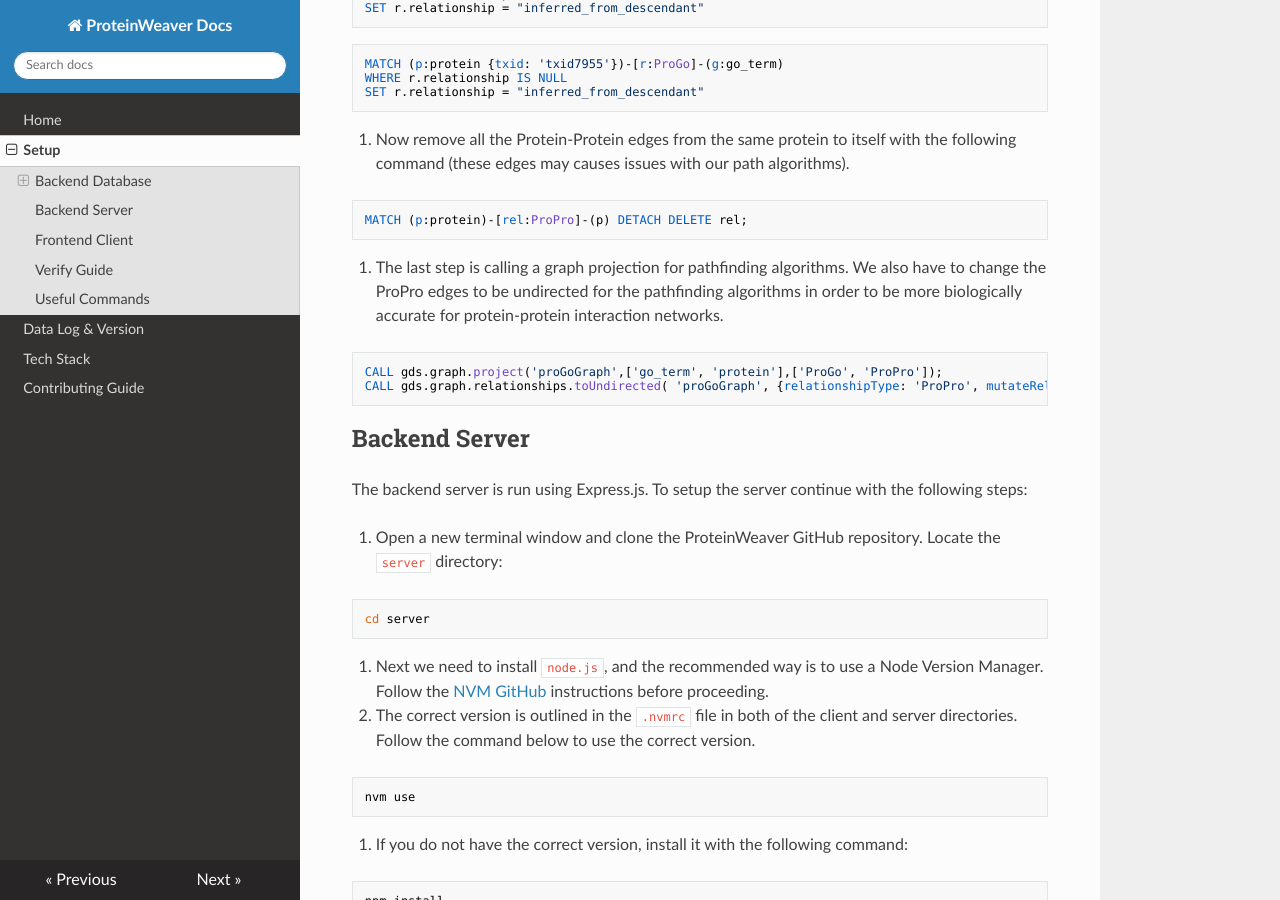
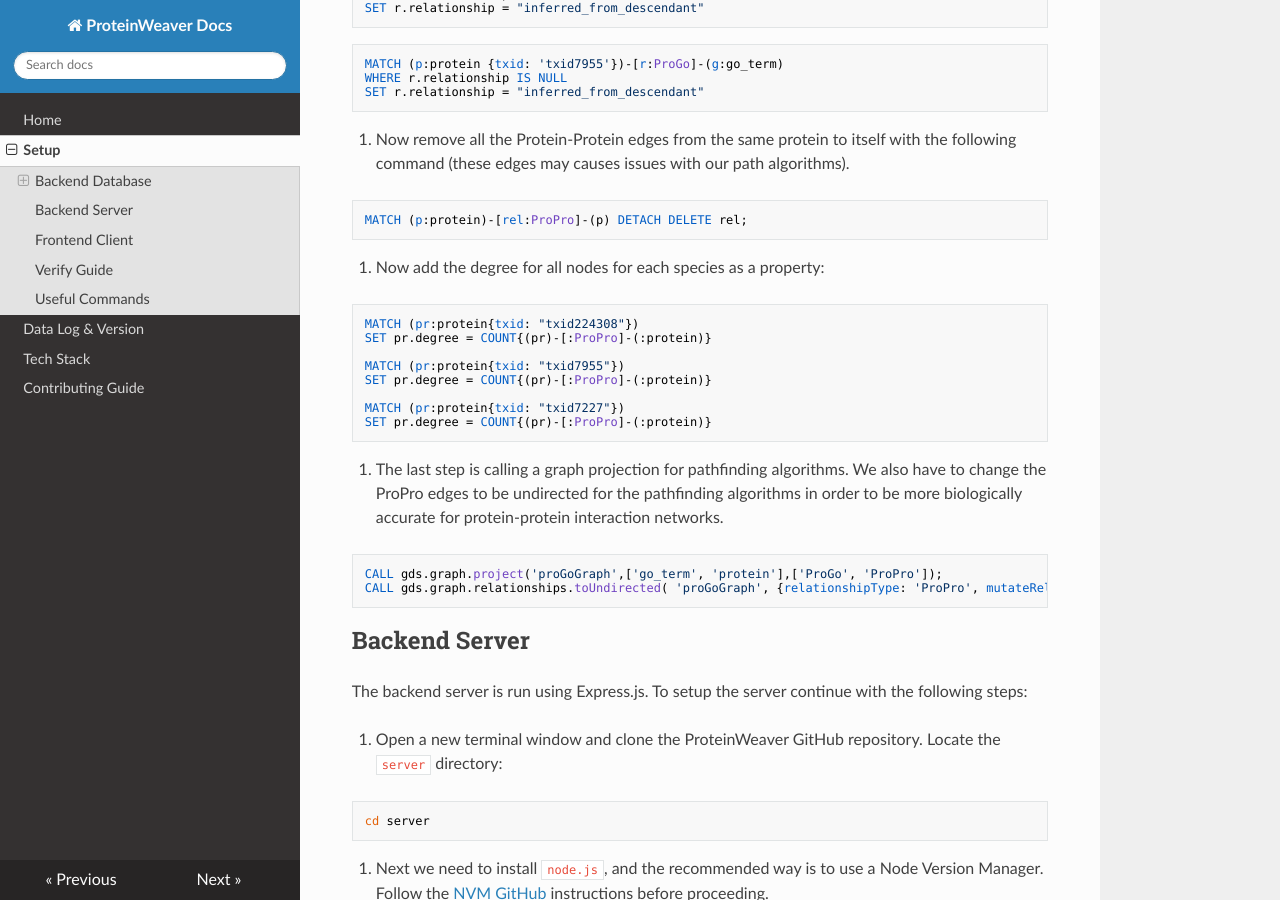
Before and after one commit to Reed-CompBio/protein-weaver, an MkDocs documentation site: the page built from docs/docs/setup.md, in a window 1280 px wide and 900 px high, scrolled down 5569 px. Built offline with MkDocs 1.6.1, drawn with Linux system fonts in a browser that asks for light colours; nearby versions of some CDN libraries.

Commit message:
Add degree to setup and italicize species name in examples

````diff
--- a/client/src/components/SearchBar.jsx
+++ b/client/src/components/SearchBar.jsx
@@ -103,7 +103,7 @@
 
         {/* user examples */}
         <h4 className="example">
-          {spName} Examples:
+          <i>{spName}</i>Examples:
           <a onClick={() => getExample(1)}>#1</a>{" "}
           <a onClick={() => getExample(2)}>#2</a>{" "}
           <a onClick={() => getExample(3)}>#3</a>
--- a/client/src/index.css
+++ b/client/src/index.css
@@ -362,6 +362,10 @@
   font-weight: bold;
 }
 
+.example i {
+  margin-right: 8px;
+}
+
 .example>a {
   color: white;
   font-weight: bold;
--- a/docs/docs/setup.md
+++ b/docs/docs/setup.md
@@ -305,7 +305,19 @@
 MATCH (p:protein)-[rel:ProPro]-(p) DETACH DELETE rel;
 ```
 
-28. The last step is calling a graph projection for pathfinding algorithms. We also have to change the ProPro edges to be undirected for the pathfinding algorithms in order to be more biologically accurate for protein-protein interaction networks.
+28. Now add the degree for all nodes for each species as a property:
+```js
+MATCH (pr:protein{txid: "txid224308"})
+SET pr.degree = COUNT{(pr)-[:ProPro]-(:protein)}
+
+MATCH (pr:protein{txid: "txid7955"})
+SET pr.degree = COUNT{(pr)-[:ProPro]-(:protein)}
+
+MATCH (pr:protein{txid: "txid7227"})
+SET pr.degree = COUNT{(pr)-[:ProPro]-(:protein)}
+```
+
+29. The last step is calling a graph projection for pathfinding algorithms. We also have to change the ProPro edges to be undirected for the pathfinding algorithms in order to be more biologically accurate for protein-protein interaction networks.
 ```js
 CALL gds.graph.project('proGoGraph',['go_term', 'protein'],['ProGo', 'ProPro']);
 CALL gds.graph.relationships.toUndirected( 'proGoGraph', {relationshipType: 'ProPro', mutateRelationshipType: 'ProProUndirected'} ) YIELD inputRelationships, relationshipsWritten;
````
